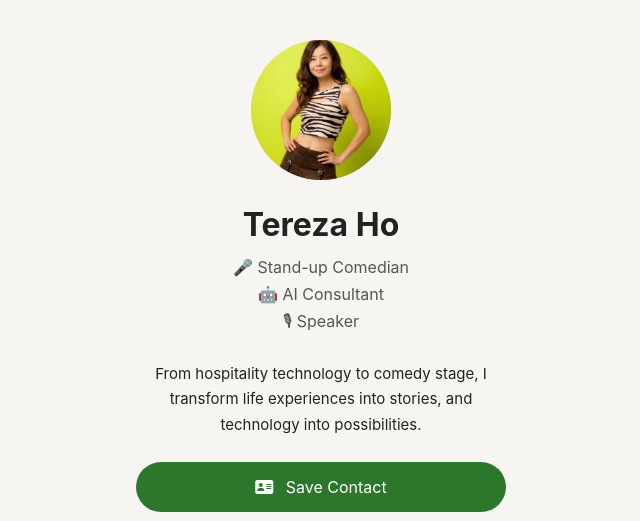
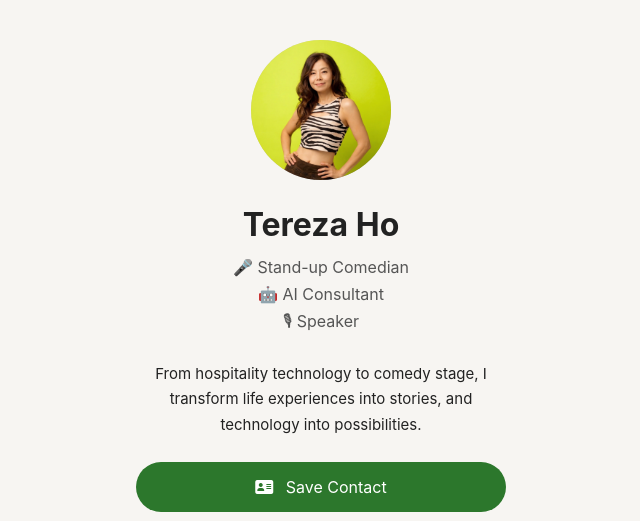
Before and after one commit to terezahocomedy/tereza, a plain HTML site: page index.html in a window 1280 px wide. Shown: the top 521 px of the page, without its empty margins (319-959 px from the left). Drawn offline with Linux system fonts and the light colour scheme.

Commit message:
Adjust profile photo to show full head by moving visible area lower

```diff
--- a/index.html
+++ b/index.html
@@ -19,6 +19,7 @@
             height: 140px;
             border-radius: 50%;
             object-fit: cover;    /* ensures the image fills the circle without squashing */
+            object-position: center 30%;    /* moves the visible area down to show the full head */
             display: block;
             margin: 0 auto 25px;
             background: linear-gradient(135deg,#ddd,#aaa);
```
